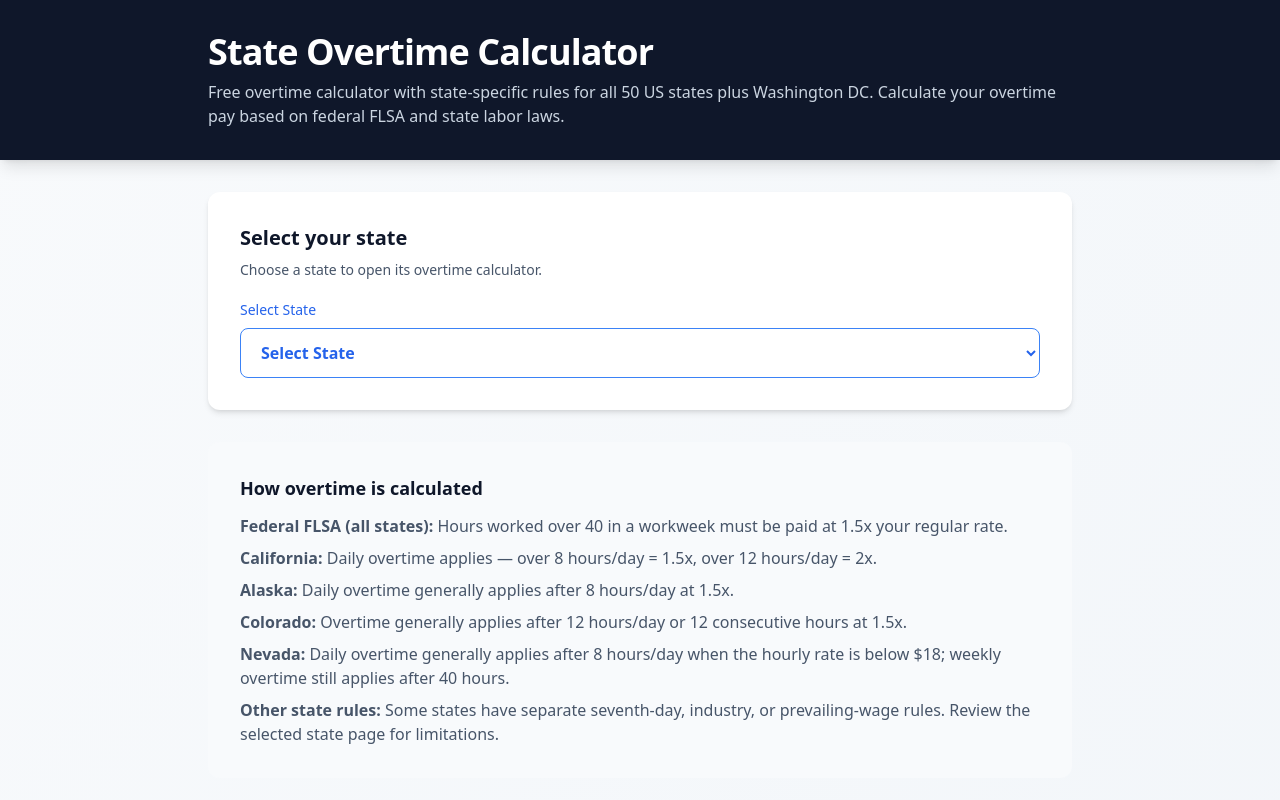
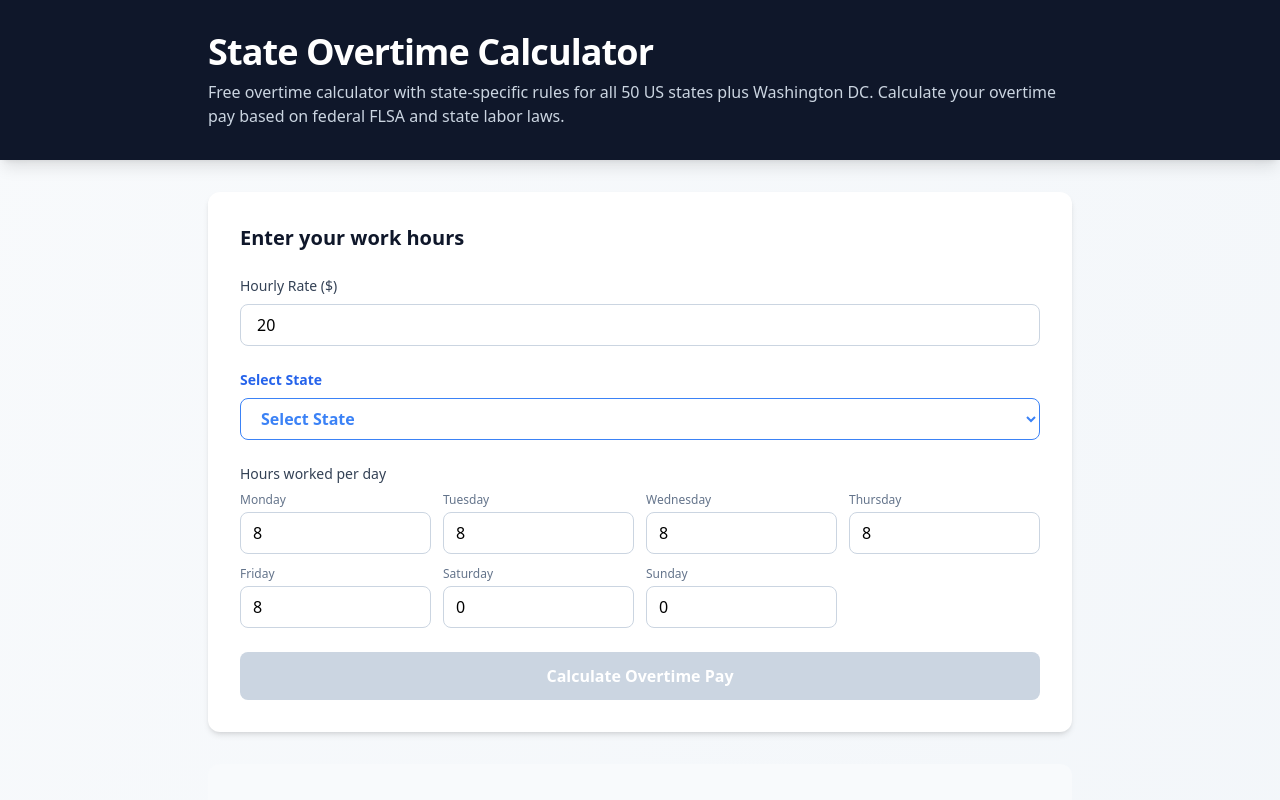
Before and after one commit to kikaifabrik-flow/stateovertime, a Next.js app: page / in a window 1280 px wide. Shown: the top 800 px of the page. Built offline with nearby package versions, Linux system fonts and the light colour scheme.

Commit message:
Restore homepage calculator and preserve inputs

```diff
--- a/src/app/page.tsx
+++ b/src/app/page.tsx
@@ -3,88 +3,396 @@
 import Link from "next/link";
 import { useRouter } from "next/navigation";
 import { useState } from "react";
+import { calculateOvertimePay, type CalcResult } from "../lib/overtime";
 
 const STATES: { code: string; name: string }[] = [
-  { code: "AL", name: "Alabama" }, { code: "AK", name: "Alaska" }, { code: "AZ", name: "Arizona" },
-  { code: "AR", name: "Arkansas" }, { code: "CA", name: "California" }, { code: "CO", name: "Colorado" },
-  { code: "CT", name: "Connecticut" }, { code: "DE", name: "Delaware" }, { code: "DC", name: "District of Columbia" },
-  { code: "FL", name: "Florida" }, { code: "GA", name: "Georgia" }, { code: "HI", name: "Hawaii" },
-  { code: "ID", name: "Idaho" }, { code: "IL", name: "Illinois" }, { code: "IN", name: "Indiana" },
-  { code: "IA", name: "Iowa" }, { code: "KS", name: "Kansas" }, { code: "KY", name: "Kentucky" },
-  { code: "LA", name: "Louisiana" }, { code: "ME", name: "Maine" }, { code: "MD", name: "Maryland" },
-  { code: "MA", name: "Massachusetts" }, { code: "MI", name: "Michigan" }, { code: "MN", name: "Minnesota" },
-  { code: "MS", name: "Mississippi" }, { code: "MO", name: "Missouri" }, { code: "MT", name: "Montana" },
-  { code: "NE", name: "Nebraska" }, { code: "NV", name: "Nevada" }, { code: "NH", name: "New Hampshire" },
-  { code: "NJ", name: "New Jersey" }, { code: "NM", name: "New Mexico" }, { code: "NY", name: "New York" },
-  { code: "NC", name: "North Carolina" }, { code: "ND", name: "North Dakota" }, { code: "OH", name: "Ohio" },
-  { code: "OK", name: "Oklahoma" }, { code: "OR", name: "Oregon" }, { code: "PA", name: "Pennsylvania" },
-  { code: "RI", name: "Rhode Island" }, { code: "SC", name: "South Carolina" }, { code: "SD", name: "South Dakota" },
-  { code: "TN", name: "Tennessee" }, { code: "TX", name: "Texas" }, { code: "UT", name: "Utah" },
-  { code: "VT", name: "Vermont" }, { code: "VA", name: "Virginia" }, { code: "WA", name: "Washington" },
-  { code: "WV", name: "West Virginia" }, { code: "WI", name: "Wisconsin" }, { code: "WY", name: "Wyoming" },
+  { code: "AL", name: "Alabama" },
+  { code: "AK", name: "Alaska" },
+  { code: "AZ", name: "Arizona" },
+  { code: "AR", name: "Arkansas" },
+  { code: "CA", name: "California" },
+  { code: "CO", name: "Colorado" },
+  { code: "CT", name: "Connecticut" },
+  { code: "DE", name: "Delaware" },
+  { code: "DC", name: "District of Columbia" },
+  { code: "FL", name: "Florida" },
+  { code: "GA", name: "Georgia" },
+  { code: "HI", name: "Hawaii" },
+  { code: "ID", name: "Idaho" },
+  { code: "IL", name: "Illinois" },
+  { code: "IN", name: "Indiana" },
+  { code: "IA", name: "Iowa" },
+  { code: "KS", name: "Kansas" },
+  { code: "KY", name: "Kentucky" },
+  { code: "LA", name: "Louisiana" },
+  { code: "ME", name: "Maine" },
+  { code: "MD", name: "Maryland" },
+  { code: "MA", name: "Massachusetts" },
+  { code: "MI", name: "Michigan" },
+  { code: "MN", name: "Minnesota" },
+  { code: "MS", name: "Mississippi" },
+  { code: "MO", name: "Missouri" },
+  { code: "MT", name: "Montana" },
+  { code: "NE", name: "Nebraska" },
+  { code: "NV", name: "Nevada" },
+  { code: "NH", name: "New Hampshire" },
+  { code: "NJ", name: "New Jersey" },
+  { code: "NM", name: "New Mexico" },
+  { code: "NY", name: "New York" },
+  { code: "NC", name: "North Carolina" },
+  { code: "ND", name: "North Dakota" },
+  { code: "OH", name: "Ohio" },
+  { code: "OK", name: "Oklahoma" },
+  { code: "OR", name: "Oregon" },
+  { code: "PA", name: "Pennsylvania" },
+  { code: "RI", name: "Rhode Island" },
+  { code: "SC", name: "South Carolina" },
+  { code: "SD", name: "South Dakota" },
+  { code: "TN", name: "Tennessee" },
+  { code: "TX", name: "Texas" },
+  { code: "UT", name: "Utah" },
+  { code: "VT", name: "Vermont" },
+  { code: "VA", name: "Virginia" },
+  { code: "WA", name: "Washington" },
+  { code: "WV", name: "West Virginia" },
+  { code: "WI", name: "Wisconsin" },
+  { code: "WY", name: "Wyoming" },
 ];
+
+const DAYS: { key: string; label: string }[] = [
+  { key: "mon", label: "Monday" },
+  { key: "tue", label: "Tuesday" },
+  { key: "wed", label: "Wednesday" },
+  { key: "thu", label: "Thursday" },
+  { key: "fri", label: "Friday" },
+  { key: "sat", label: "Saturday" },
+  { key: "sun", label: "Sunday" },
+];
+
+interface DayHours {
+  mon: number;
+  tue: number;
+  wed: number;
+  thu: number;
+  fri: number;
+  sat: number;
+  sun: number;
+}
 
 export default function Home() {
   const router = useRouter();
-  const [state, setState] = useState("");
+  const [hourlyRate, setHourlyRate] = useState<string>("20");
+  const [state, setState] = useState<string>("");
+  const [hours, setHours] = useState<DayHours>({
+    mon: 8,
+    tue: 8,
+    wed: 8,
+    thu: 8,
+    fri: 8,
+    sat: 0,
+    sun: 0,
+  });
+
+  const [result, setResult] = useState<CalcResult | null>(null);
+  const [error, setError] = useState<string | null>(null);
   const currentYear = new Date().getFullYear();
+  const rateIsInvalid =
+    hourlyRate !== "" &&
+    (!Number.isFinite(Number(hourlyRate)) || Number(hourlyRate) < 0);
+  const hoursAreInvalid = DAYS.some((day) => {
+    const value = hours[day.key as keyof DayHours];
+    return value < 0 || value > 24;
+  });
+
+  const handleHourChange = (day: string, value: string) => {
+    setHours((currentHours) => ({
+      ...currentHours,
+      [day]: parseFloat(value) || 0,
+    }));
+    setResult(null);
+    setError(null);
+  };
+
+  const handleRateChange = (value: string) => {
+    setHourlyRate(value);
+    setResult(null);
+    setError(null);
+  };
 
   const handleStateChange = (stateCode: string) => {
-    const selectedState = STATES.find((item) => item.code === stateCode);
+    const selectedState = STATES.find((stateItem) => stateItem.code === stateCode);
+
     if (!selectedState) return;
 
     setState(stateCode);
+    setResult(null);
+    setError(null);
     const slug = selectedState.name.toLowerCase().replace(/\s+/g, "-");
+    sessionStorage.setItem(
+      "stateovertime-calculator-draft",
+      JSON.stringify({ hourlyRate, hours }),
+    );
     router.push(`/overtime-calculator/${slug}`);
   };
+
+  const calculate = () => {
+    if (!state) {
+      setResult(null);
+      return;
+    }
+
+    const rate = Number(hourlyRate);
+    const dayHoursArr = DAYS.map((d) => hours[d.key as keyof DayHours]);
+
+    if (hourlyRate.trim() === "" || !Number.isFinite(rate) || rate < 0) {
+      setResult(null);
+      setError("Enter an hourly rate of $0 or more.");
+      return;
+    }
+
+    if (dayHoursArr.some((dayHours) => dayHours < 0 || dayHours > 24)) {
+      setResult(null);
+      setError("Enter between 0 and 24 hours for each day.");
+      return;
+    }
+
+    setError(null);
+    setResult(
+      calculateOvertimePay({
+        stateCode: state,
+        hourlyRate: rate,
+        dayHours: dayHoursArr,
+      }),
+    );
+  };
+
+  const formatCurrency = (n: number) =>
+    n.toLocaleString("en-US", { style: "currency", currency: "USD" });
 
   return (
     <div className="min-h-screen bg-gradient-to-br from-slate-50 to-slate-100">
       <header className="bg-slate-900 text-white py-8 shadow-lg">
         <div className="max-w-4xl mx-auto px-4">
-          <h1 className="text-3xl md:text-4xl font-bold tracking-tight">State Overtime Calculator</h1>
+          <h1 className="text-3xl md:text-4xl font-bold tracking-tight">
+            State Overtime Calculator
+          </h1>
           <p className="text-slate-300 mt-2 text-sm md:text-base">
-            Free overtime calculator with state-specific rules for all 50 US states plus Washington DC. Calculate your overtime pay based on federal FLSA and state labor laws.
+           Free overtime calculator with state-specific rules for all 50 US
+            states plus Washington DC. Calculate your overtime pay based on
+            federal FLSA and state labor laws.
           </p>
         </div>
       </header>
 
       <section className="max-w-4xl mx-auto px-4 py-8">
-        <div className="bg-white rounded-xl shadow-md p-6 md:p-8">
-          <h2 className="text-xl font-semibold text-slate-900 mb-2">Select your state</h2>
-          <p className="text-sm text-slate-600 mb-5">Choose a state to open its overtime calculator.</p>
-          <label htmlFor="home-state" className="block text-sm font-medium text-blue-600 mb-2">Select State</label>
-          <select
-            id="home-state"
-            value={state}
-            onChange={(event) => handleStateChange(event.target.value)}
-            className="w-full px-4 py-3 border border-blue-500 rounded-lg focus:ring-2 focus:ring-blue-500 focus:border-blue-500 outline-none bg-white text-blue-600 font-semibold"
+        <form
+          className="bg-white rounded-xl shadow-md p-6 md:p-8"
+          onSubmit={(event) => {
+            event.preventDefault();
+            calculate();
+          }}
+          noValidate
+        >
+          <h2 className="text-xl font-semibold text-slate-900 mb-6">
+            Enter your work hours
+          </h2>
+
+          <div className="mb-6">
+            <label htmlFor="home-hourly-rate" className="block text-sm font-medium text-slate-700 mb-2">
+              Hourly Rate ($)
+            </label>
+            <input
+              id="home-hourly-rate"
+              type="number"
+              value={hourlyRate}
+              onChange={(e) => handleRateChange(e.target.value)}
+              min="0"
+              step="0.01"
+              aria-invalid={rateIsInvalid}
+              aria-describedby={error ? "home-calculator-error" : undefined}
+              className="w-full px-4 py-2 border border-slate-300 rounded-lg focus:ring-2 focus:ring-blue-500 focus:border-blue-500 outline-none"
+              placeholder="20.00"
+            />
+          </div>
+
+          <div className="mb-6">
+            <label htmlFor="home-state" className="block text-sm font-semibold text-blue-600 mb-2">
+              Select State
+            </label>
+            <select
+              id="home-state"
+              value={state}
+              onChange={(e) => handleStateChange(e.target.value)}
+              className={`w-full px-4 py-2 border border-blue-500 rounded-lg focus:ring-2 focus:ring-blue-500 focus:border-blue-500 outline-none bg-white ${
+                state ? "text-slate-900 font-normal" : "text-blue-500 font-semibold"
+              }`}
+            >
+              <option value="" disabled className="text-blue-500 font-semibold">
+                Select State
+              </option>
+              {STATES.map((s) => (
+                <option
+                  key={s.code}
+                  value={s.code}
+                  className="text-slate-900 font-normal"
+                >
+                  {s.name}
+                </option>
+              ))}
+            </select>
+          </div>
+
+          <fieldset className="mb-6">
+            <legend className="block text-sm font-medium text-slate-700 mb-2">
+              Hours worked per day
+            </legend>
+            <div className="grid grid-cols-2 md:grid-cols-4 gap-3">
+              {DAYS.map((day) => (
+                <div key={day.key}>
+                  <label htmlFor={`home-${day.key}`} className="block text-xs text-slate-500 mb-1">
+                    {day.label}
+                  </label>
+                  <input
+                    id={`home-${day.key}`}
+                    type="number"
+                    value={hours[day.key as keyof DayHours]}
+                    onChange={(e) => handleHourChange(day.key, e.target.value)}
+                    min="0"
+                    max="24"
+                    step="0.5"
+                    aria-invalid={hoursAreInvalid && (hours[day.key as keyof DayHours] < 0 || hours[day.key as keyof DayHours] > 24)}
+                    aria-describedby={error ? "home-calculator-error" : undefined}
+                    className="w-full px-3 py-2 border border-slate-300 rounded-lg focus:ring-2 focus:ring-blue-500 focus:border-blue-500 outline-none"
+                  />
+                </div>
+              ))}
+            </div>
+          </fieldset>
+
+          {error && (
+            <p id="home-calculator-error" role="alert" className="mb-4 text-sm font-semibold text-red-700">
+              {error}
+            </p>
+          )}
+
+          <button
+            type="submit"
+            disabled={!state}
+            className="w-full bg-blue-900 hover:bg-blue-800 disabled:bg-slate-300 disabled:cursor-not-allowed text-white font-semibold py-3 px-6 rounded-lg transition-colors"
           >
-            <option value="" disabled>Select State</option>
-            {STATES.map((item) => <option key={item.code} value={item.code} className="text-slate-900 font-normal">{item.name}</option>)}
-          </select>
-        </div>
+            Calculate Overtime Pay
+          </button>
+        </form>
+
+        {result && (
+          <div className="mt-6 bg-white rounded-xl shadow-md p-6 md:p-8" aria-live="polite">
+            <h2 className="text-xl font-semibold text-slate-900 mb-4">
+              Your Pay Breakdown
+            </h2>
+
+            <div className="space-y-3">
+              <div className="flex justify-between py-2 border-b border-slate-100">
+                <span className="text-slate-600">Regular Hours:</span>
+                <span className="font-semibold">
+                  {result.regularHours.toFixed(1)} hrs
+                </span>
+              </div>
+              <div className="flex justify-between py-2 border-b border-slate-100">
+                <span className="text-slate-600">Overtime Hours (1.5x):</span>
+                <span className="font-semibold">
+                  {result.otHours.toFixed(1)} hrs
+                </span>
+              </div>
+              {result.doubleOtHours > 0 && (
+                <div className="flex justify-between py-2 border-b border-slate-100">
+                  <span className="text-slate-600">Double OT Hours (2x):</span>
+                  <span className="font-semibold">
+                    {result.doubleOtHours.toFixed(1)} hrs
+                  </span>
+                </div>
+              )}
+              <div className="flex justify-between py-2 border-b border-slate-100">
+                <span className="text-slate-600">Regular Pay:</span>
+                <span className="font-semibold">
+                  {formatCurrency(result.regularPay)}
+                </span>
+              </div>
+              <div className="flex justify-between py-2 border-b border-slate-100">
+                <span className="text-slate-600">Overtime Pay (1.5x):</span>
+                <span className="font-semibold">
+                  {formatCurrency(result.otPay)}
+                </span>
+              </div>
+              {result.doubleOtPay > 0 && (
+                <div className="flex justify-between py-2 border-b border-slate-100">
+                  <span className="text-slate-600">Double OT Pay (2x):</span>
+                  <span className="font-semibold">
+                    {formatCurrency(result.doubleOtPay)}
+                  </span>
+                </div>
+              )}
+              <div className="flex justify-between py-4 mt-2 bg-blue-50 px-4 rounded-lg">
+                <span className="text-blue-900 font-bold text-lg">
+                  Gross Pay:
+                </span>
+                <span className="text-blue-900 font-bold text-lg">
+                  {formatCurrency(result.grossPay)}
+                </span>
+              </div>
+            </div>
+          </div>
+        )}
 
         <div className="mt-8 bg-slate-50 rounded-xl p-6 md:p-8">
-          <h3 className="text-lg font-semibold text-slate-900 mb-3">How overtime is calculated</h3>
+          <h3 className="text-lg font-semibold text-slate-900 mb-3">
+            How overtime is calculated
+          </h3>
           <div className="prose prose-sm text-slate-600 space-y-2">
-            <p><strong>Federal FLSA (all states):</strong> Hours worked over 40 in a workweek must be paid at 1.5x your regular rate.</p>
-            <p><strong>California:</strong> Daily overtime applies — over 8 hours/day = 1.5x, over 12 hours/day = 2x.</p>
-            <p><strong>Alaska:</strong> Daily overtime generally applies after 8 hours/day at 1.5x.</p>
-            <p><strong>Colorado:</strong> Overtime generally applies after 12 hours/day or 12 consecutive hours at 1.5x.</p>
-            <p><strong>Nevada:</strong> Daily overtime generally applies after 8 hours/day when the hourly rate is below $18; weekly overtime still applies after 40 hours.</p>
-            <p><strong>Other state rules:</strong> Some states have separate seventh-day, industry, or prevailing-wage rules. Review the selected state page for limitations.</p>
+            <p>
+              <strong>Federal FLSA (all states):</strong> Hours worked over 40
+              in a workweek must be paid at 1.5x your regular rate.
+            </p>
+            <p>
+              <strong>California:</strong> Daily overtime applies — over 8
+              hours/day = 1.5x, over 12 hours/day = 2x.
+            </p>
+            <p>
+              <strong>Alaska:</strong> Daily overtime generally applies after
+              8 hours/day at 1.5x.
+            </p>
+            <p>
+              <strong>Colorado:</strong> Overtime generally applies after 12
+              hours/day or 12 consecutive hours at 1.5x.
+            </p>
+            <p>
+              <strong>Nevada:</strong> Daily overtime generally applies after
+              8 hours/day when the hourly rate is below $18; weekly overtime
+              still applies after 40 hours.
+            </p>
+            <p>
+              <strong>Other state rules:</strong> Some states have separate
+              seventh-day, industry, or prevailing-wage rules. Review the
+              selected state page for limitations.
+            </p>
           </div>
         </div>
 
         <div className="mt-8 bg-white rounded-xl shadow-md p-6 md:p-8">
-          <h2 className="text-xl font-semibold text-slate-900 mb-5">Browse Overtime Calculator by State</h2>
+          <h2 className="text-xl font-semibold text-slate-900 mb-5">
+            Browse Overtime Calculator by State
+          </h2>
+
           <div className="grid grid-cols-2 sm:grid-cols-3 md:grid-cols-4 gap-3">
-            {STATES.map((item) => {
-              const slug = item.name.toLowerCase().replace(/\s+/g, "-");
+            {STATES.map((stateItem) => {
+              const slug = stateItem.name.toLowerCase().replace(/\s+/g, "-");
+
               return (
-                <Link key={item.code} href={`/overtime-calculator/${slug}`} className="rounded-lg border border-slate-200 px-3 py-2 text-sm font-medium text-slate-700 hover:border-blue-300 hover:bg-blue-50 hover:text-blue-900 transition-colors">
-                  {item.code === "DC" ? "DC" : item.name}
+                <Link
+                  key={stateItem.code}
+                  href={`/overtime-calculator/${slug}`}
+                  className="rounded-lg border border-slate-200 px-3 py-2 text-sm font-medium text-slate-700 hover:border-blue-300 hover:bg-blue-50 hover:text-blue-900 transition-colors"
+                >
+                  {stateItem.code === "DC" ? "DC" : stateItem.name}
                 </Link>
               );
             })}
@@ -95,13 +403,33 @@ export default function Home() {
       <footer className="border-t border-slate-200 bg-white">
         <div className="max-w-4xl mx-auto px-4 py-8">
           <nav className="flex flex-wrap gap-x-5 gap-y-2 text-sm mb-4">
-            <Link href="/about" className="text-slate-600 hover:text-blue-900">About</Link>
-            <Link href="/privacy" className="text-slate-600 hover:text-blue-900">Privacy Policy</Link>
-            <Link href="/disclaimer" className="text-slate-600 hover:text-blue-900">Disclaimer</Link>
-            <Link href="/contact" className="text-slate-600 hover:text-blue-900">Contact</Link>
+            <Link href="/about" className="text-slate-600 hover:text-blue-900">
+              About
+            </Link>
+            <Link
+              href="/privacy"
+              className="text-slate-600 hover:text-blue-900"
+            >
+              Privacy Policy
+            </Link>
+            <Link
+              href="/disclaimer"
+              className="text-slate-600 hover:text-blue-900"
+            >
+              Disclaimer
+            </Link>
+            <Link href="/contact" className="text-slate-600 hover:text-blue-900">
+              Contact
+            </Link>
           </nav>
-          <p className="text-sm text-slate-500">© {currentYear} StateOvertime.com — Free overtime calculator for US workers.</p>
-          <p className="text-xs text-slate-400 mt-2">This tool provides estimates only. Consult your HR department or state labor board for official calculations.</p>
+
+          <p className="text-sm text-slate-500">
+            © {currentYear} StateOvertime.com — Free overtime calculator for US workers.
+          </p>
+          <p className="text-xs text-slate-400 mt-2">
+            This tool provides estimates only. Consult your HR department or
+            state labor board for official calculations.
+          </p>
         </div>
       </footer>
     </div>
```
